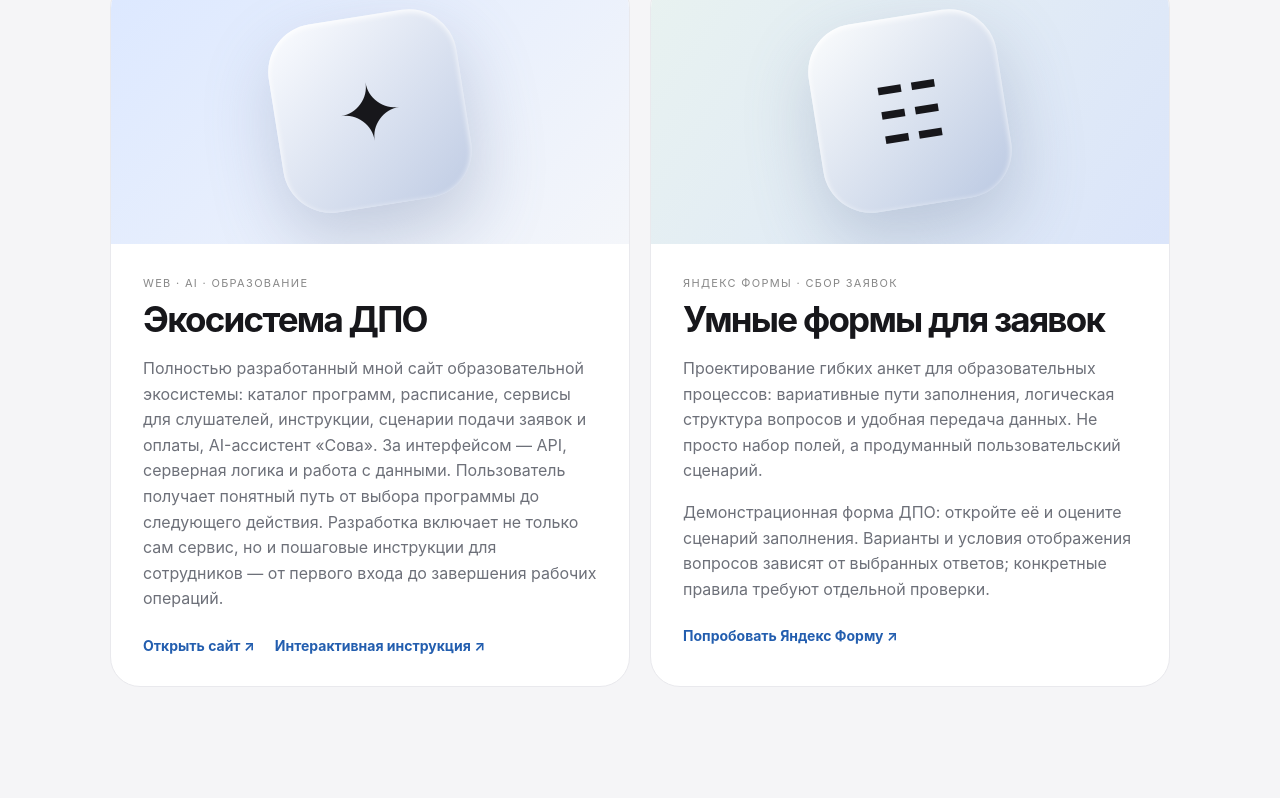
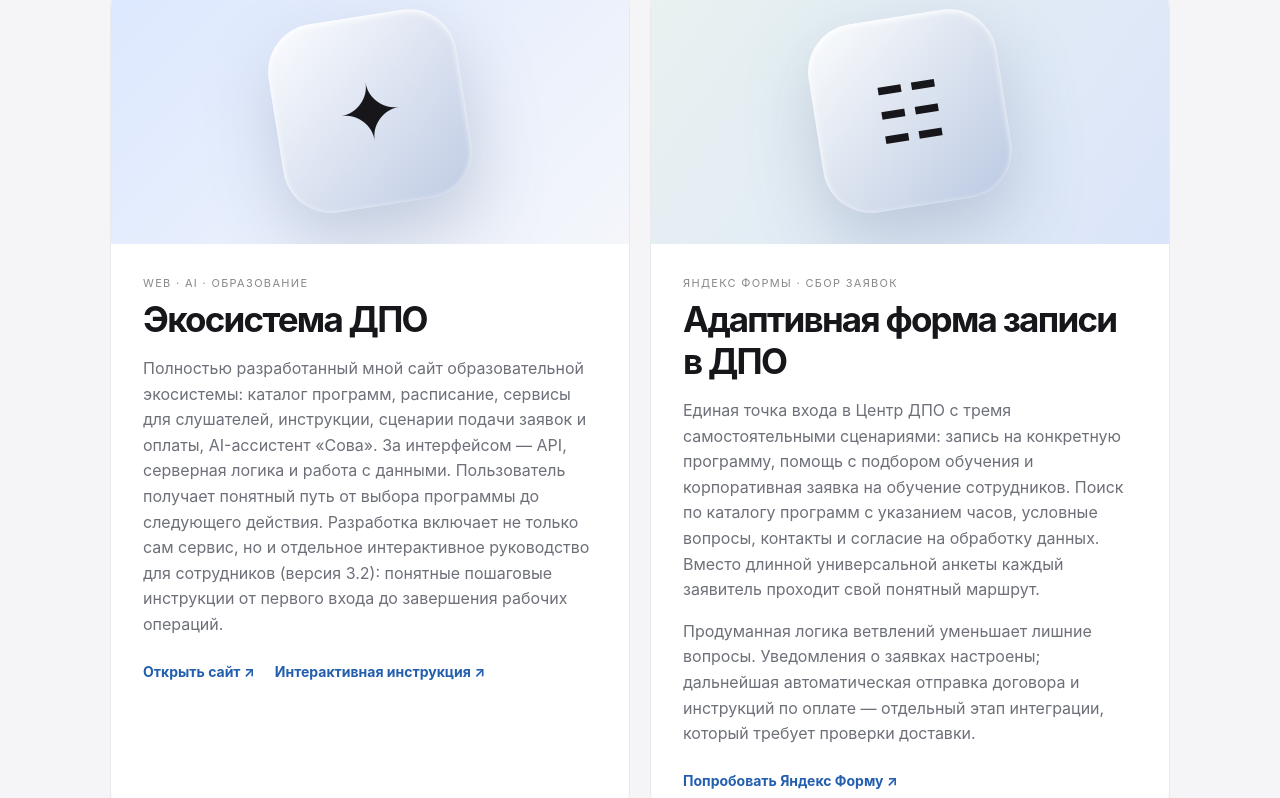
Before and after one commit to aderpil21-source/portfolio, a plain HTML site: page index.html in a window 1280 px wide. Shown: the part 1495-2293 px from the top of the page. Drawn offline with Linux system fonts and the light colour scheme.

Commit message:
Document verified adaptive DPO form scenarios and staff onboarding guide

```diff
--- a/index.html
+++ b/index.html
@@ -6,8 +6,8 @@
 <main id="top"><header class="hero"><div class="eyebrow">AI · Automation · Development</div><h1>Сложные процессы.<br><span class="gradient">Простые решения.</span></h1><p class="lead">Создаю цифровые экосистемы, AI-ассистентов и автоматизацию бизнес-процессов — от удобного интерфейса до сложной серверной логики.</p><div class="actions"><a class="btn" href="#work">Смотреть проекты ↗</a><a class="btn secondary" href="https://t.me/dnk_pr03" target="_blank" rel="noopener">Обсудить задачу</a></div></header>
 <section class="section wrap" id="work"><div class="eyebrow">Избранные работы</div><h2>Не концепты.<br>Реальные решения.</h2><p class="muted">Реальные продукты и понятные сценарии применения. Никаких технических репозиториев — только то, что важно заказчику.</p><div class="projects">
 <article class="project feature reveal"><div class="art cat"><div class="orb" aria-hidden="true">🐱</div></div><div class="copy"><div class="tag">Telegram · Автоматизация приёмной</div><h3>Кот приёмной комиссии</h3><p>Полноценная система поддержки абитуриентов: ответы на вопросы о поступлении, баллах и сроках, поиск информации по заявлениям и маршрутизация обращений. За простым диалогом — интеграции, обработка данных и автоматизация повторяющихся задач приёмной комиссии. Система рассчитана на большой поток обращений и разгружает сотрудников.</p><div class="links"><a class="link" href="https://t.me/zapad_ranepa_cat_bot" target="_blank" rel="noopener">Открыть бота ↗</a></div></div></article>
-<article class="project reveal"><div class="art"><div class="orb" aria-hidden="true">✦</div></div><div class="copy"><div class="tag">Web · AI · Образование</div><h3>Экосистема ДПО</h3><p>Полностью разработанный мной сайт образовательной экосистемы: каталог программ, расписание, сервисы для слушателей, инструкции, сценарии подачи заявок и оплаты, AI-ассистент «Сова». За интерфейсом — API, серверная логика и работа с данными. Пользователь получает понятный путь от выбора программы до следующего действия. Разработка включает не только сам сервис, но и пошаговые инструкции для сотрудников — от первого входа до завершения рабочих операций.</p><div class="links"><a class="link" href="https://ranepa-dpo39.ru" target="_blank" rel="noopener">Открыть сайт ↗</a><a class="link" href="https://aderpil21-source.github.io/cdo-staff-guide/" target="_blank" rel="noopener">Интерактивная инструкция ↗</a></div></div></article>
-<article class="project reveal"><div class="art api"><div class="orb" aria-hidden="true">☷</div></div><div class="copy"><div class="tag">Яндекс Формы · Сбор заявок</div><h3>Умные формы для заявок</h3><p>Проектирование гибких анкет для образовательных процессов: вариативные пути заполнения, логическая структура вопросов и удобная передача данных. Не просто набор полей, а продуманный пользовательский сценарий.</p><p class="muted">Демонстрационная форма ДПО: откройте её и оцените сценарий заполнения. Варианты и условия отображения вопросов зависят от выбранных ответов; конкретные правила требуют отдельной проверки.</p><div class="links"><a class="link" href="https://forms.yandex.ru/cloud/6ac66e491f1eb55cd4148bc8/" target="_blank" rel="noopener">Попробовать Яндекс Форму ↗</a></div></div></article>
+<article class="project reveal"><div class="art"><div class="orb" aria-hidden="true">✦</div></div><div class="copy"><div class="tag">Web · AI · Образование</div><h3>Экосистема ДПО</h3><p>Полностью разработанный мной сайт образовательной экосистемы: каталог программ, расписание, сервисы для слушателей, инструкции, сценарии подачи заявок и оплаты, AI-ассистент «Сова». За интерфейсом — API, серверная логика и работа с данными. Пользователь получает понятный путь от выбора программы до следующего действия. Разработка включает не только сам сервис, но и отдельное интерактивное руководство для сотрудников (версия 3.2): понятные пошаговые инструкции от первого входа до завершения рабочих операций.</p><div class="links"><a class="link" href="https://ranepa-dpo39.ru" target="_blank" rel="noopener">Открыть сайт ↗</a><a class="link" href="https://aderpil21-source.github.io/cdo-staff-guide/" target="_blank" rel="noopener">Интерактивная инструкция ↗</a></div></div></article>
+<article class="project reveal"><div class="art api"><div class="orb" aria-hidden="true">☷</div></div><div class="copy"><div class="tag">Яндекс Формы · Сбор заявок</div><h3>Адаптивная форма записи в ДПО</h3><p>Единая точка входа в Центр ДПО с тремя самостоятельными сценариями: запись на конкретную программу, помощь с подбором обучения и корпоративная заявка на обучение сотрудников. Поиск по каталогу программ с указанием часов, условные вопросы, контакты и согласие на обработку данных. Вместо длинной универсальной анкеты каждый заявитель проходит свой понятный маршрут.</p><p class="muted">Продуманная логика ветвлений уменьшает лишние вопросы. Уведомления о заявках настроены; дальнейшая автоматическая отправка договора и инструкций по оплате — отдельный этап интеграции, который требует проверки доставки.</p><div class="links"><a class="link" href="https://forms.yandex.ru/cloud/6ac66e491f1eb55cd4148bc8/" target="_blank" rel="noopener">Попробовать Яндекс Форму ↗</a></div></div></article>
 </div></section>
 <section class="section wrap" id="about"><div class="about reveal"><div class="eyebrow">Подход к работе</div><h2>Технологии должны<br>работать на людей.</h2><p class="muted">Не просто разработка, а внедрение под ключ: проектирую пользовательские сценарии, создаю интерфейсы, настраиваю интеграции и автоматизацию, готовлю интерактивные инструкции и сопровождаю команду от первого шага до результата. Без перегруженных экранов и автоматизации ради автоматизации.</p></div></section>
 <section class="section wrap" id="contact"><div class="eyebrow">Новый проект</div><h2>Есть задача?<br>Давайте решим.</h2><p class="muted">Расскажите, какой процесс хотите упростить или автоматизировать.</p><a class="btn" href="https://t.me/dnk_pr03" target="_blank" rel="noopener">Написать в Telegram ↗</a></section></main>
```
